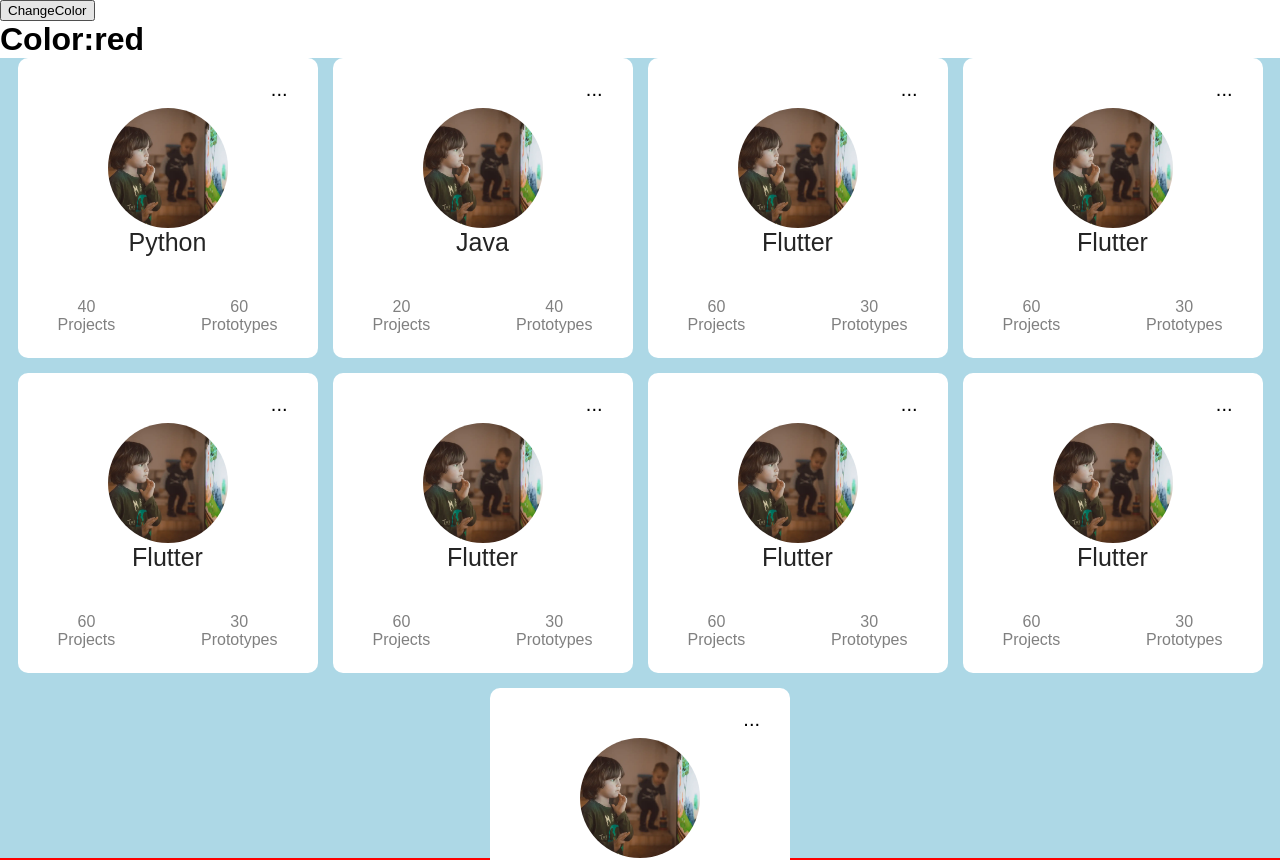
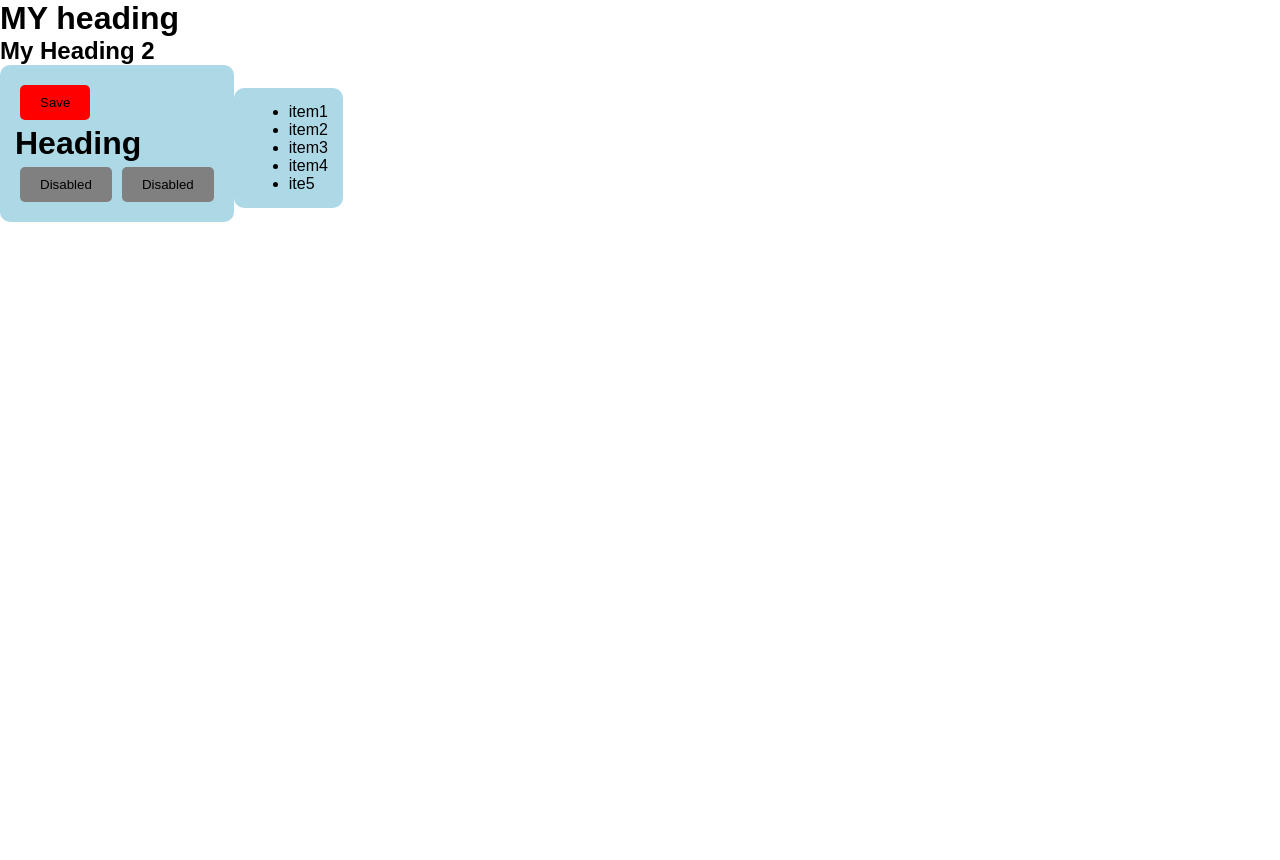
Before and after one commit to thamizhema/7_8_react_class_2023, a React (Create React App) app in the folder react_practice/: page / in a window 1280 px wide. Shown: the top 860 px of the page. After the commit the page ends 800 px from the top, so only its background shows below. Built offline with nearby package versions, Linux system fonts and the light colour scheme.

Commit message:
frgment,childrenn props destucturing, conditional rendering, react dev tools

```diff
--- a/react_practice/src/App.js
+++ b/react_practice/src/App.js
@@ -2,13 +2,34 @@ import React from "react";
 import Home from "./components/Home/Home";
 import About from "./components/About/About";
 import MyClass from "./components/common/MyClass";
+import Button from "./components/common/Button";
+import Container from "./components/common/Container";
 
 export default function App() {
   return (
-    <div>
-      <MyClass />
-      <Home />
-      <About />
-    </div>
+    <>
+      <h1>MY heading</h1>
+      <h2>My Heading 2</h2>
+      <Container>
+        <Button
+          value="Save"
+          color="red"
+          onPress={() => {
+            console.log("save button pressed");
+          }}
+        />
+        <Button value="Download" color="green" heading={"MY Downloads"} />
+        <Button value="close" color="pink" />
+      </Container>
+      <Container>
+        <ul>
+          <li>item1</li>
+          <li>item2</li>
+          <li>item3</li>
+          <li>item4</li>
+          <li>ite5</li>
+        </ul>
+      </Container>
+    </>
   );
 }
--- /dev/null
+++ b/react_practice/src/components/common/Button.js
@@ -0,0 +1,17 @@
+import React from "react";
+
+import "./button.css";
+
+export default function Button({ value, color, onPress, heading }) {
+  console.log(onPress);
+  //   const { value, color } = props;
+
+  return (
+    <>
+      {heading && <h1>Heading</h1>}
+      <button style={{ background: onPress ? color : "gray" }} className="btn">
+        {onPress ? value : "Disabled"}
+      </button>
+    </>
+  );
+}
--- /dev/null
+++ b/react_practice/src/components/common/Container.js
@@ -0,0 +1,16 @@
+import React from "react";
+
+export default function Container(props) {
+  return (
+    <div
+      style={{
+        borderRadius: 10,
+        background: "lightblue",
+        padding: 15,
+        display: "inline-block",
+      }}
+    >
+      {props.children}
+    </div>
+  );
+}
--- /dev/null
+++ b/react_practice/src/components/common/button.css
@@ -0,0 +1,8 @@
+.btn {
+  outline: none;
+  border: none;
+  border-radius: 5px;
+  padding: 10px 20px;
+  margin: 5px;
+  background-color: lightcoral;
+}
```
